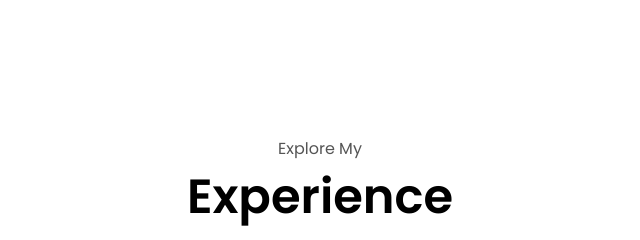
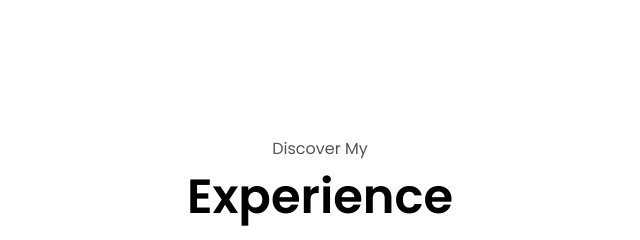
Before and after one commit to Ironstark95/PravanHangsraj.github.io, a plain HTML site: page index.html in a window 1280 px wide. Shown: the part 1440-1680 px from the top of the page, 320-960 px from the left. Drawn offline with Linux system fonts and the light colour scheme.

Commit message:
Update index.html

```diff
--- a/index.html
+++ b/index.html
@@ -120,7 +120,7 @@
       />
     </section>
     <section id="experience">
-      <p class="section__text__p1">Explore My</p>
+      <p class="section__text__p1">Discover My</p>
       <h1 class="title">Experience</h1>
       <div class="experience-details-container">
         <div class="about-containers">
```
